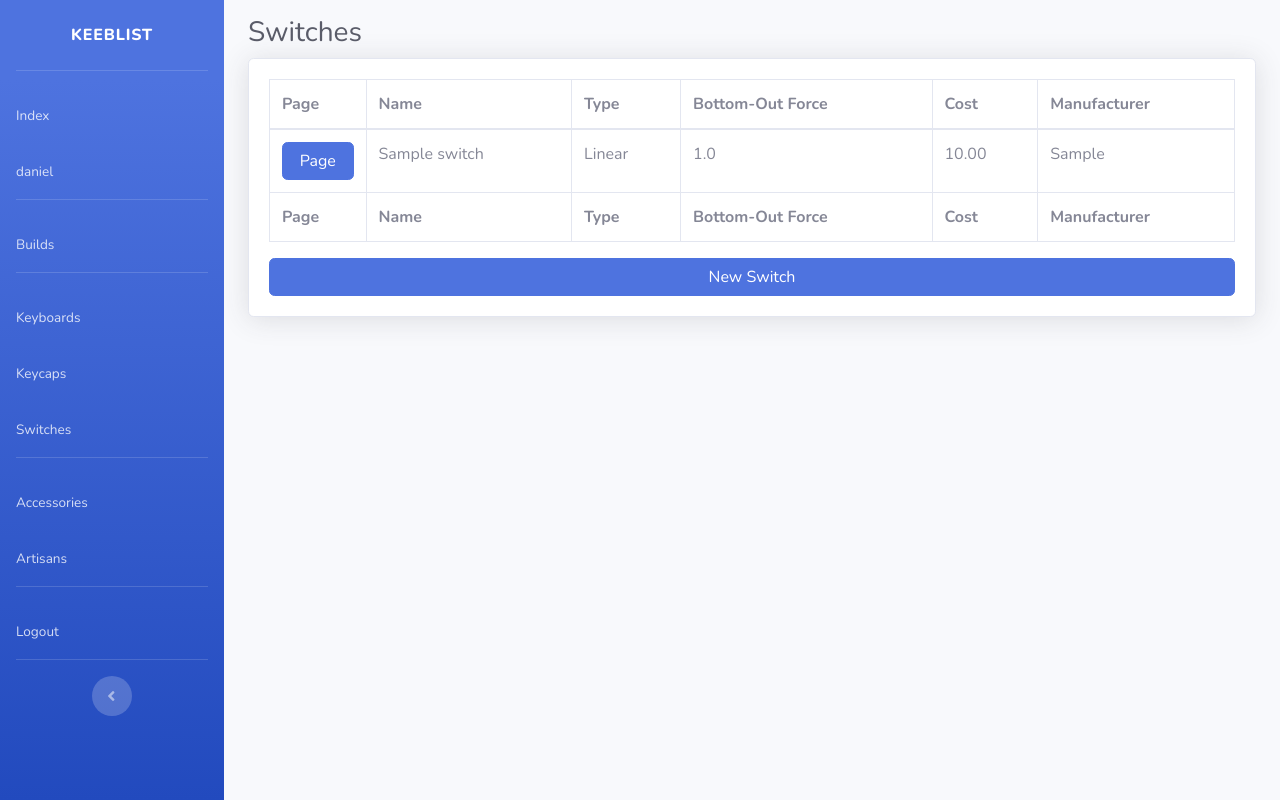
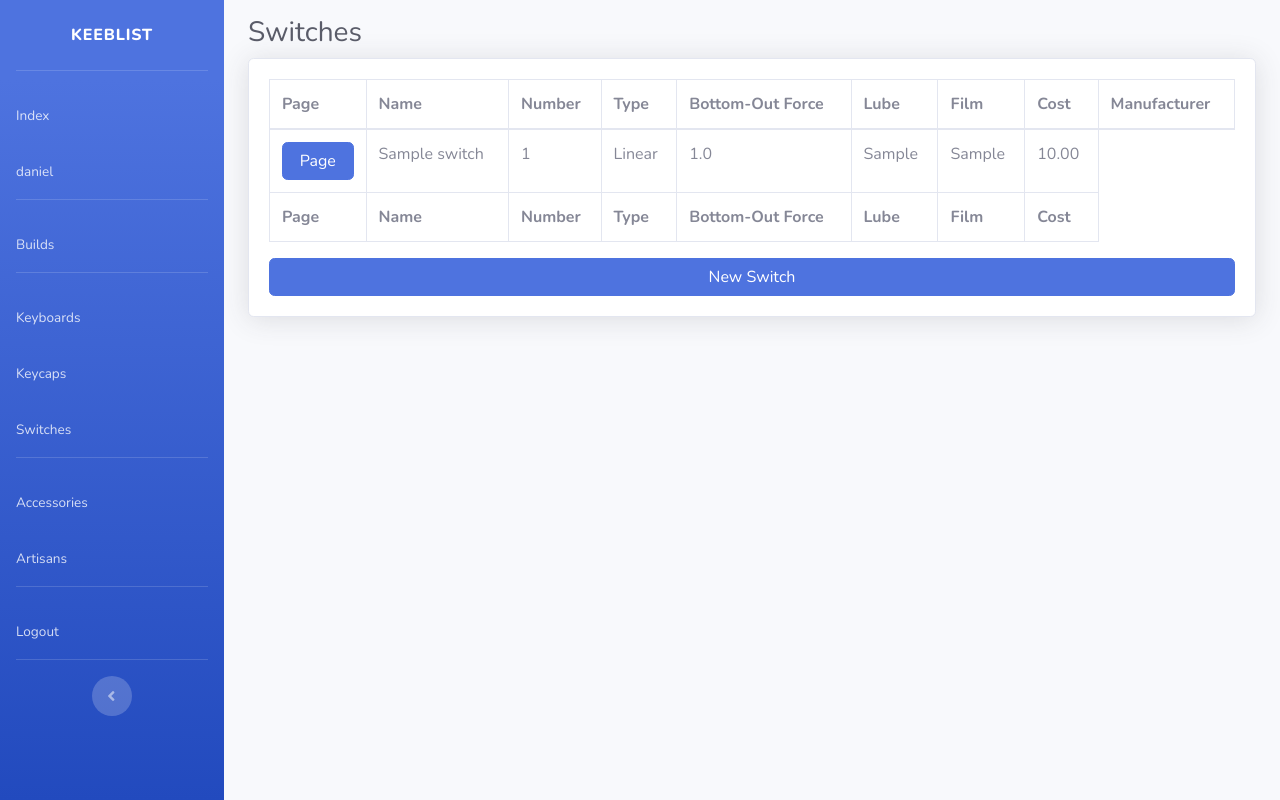
Before and after one commit to kindalime/KeebList, a Django app: page /app/switch/ in a window 1280 px wide. Run offline with Django 3.2, Linux system fonts and the light colour scheme; a user stored in the database is signed in; tables that the repository leaves empty hold one stand-in row (values such as "Sample post"); some libraries are stand-ins or nearby versions.

Commit message:
Update and expand templates

```diff
--- a/templates/app/artisan_list.html
+++ b/templates/app/artisan_list.html
@@ -17,6 +17,7 @@
                             <th>Page</th>
                             <th>Name</th>
                             <th>Status</th>
+                            <th>Profile</th>
                             <th>Cost</th>
                             <th>Manufacturer</th>
                         </tr>
@@ -26,6 +27,7 @@
                             <th>Page</th>
                             <th>Name</th>
                             <th>Status</th>
+                            <th>Profile</th>
                             <th>Cost</th>
                             <th>Manufacturer</th>
                         </tr>
@@ -36,11 +38,13 @@
                             <td><a href="{{ artisan.get_absolute_url }}" class="btn btn-primary btn-user btn-block">Page</a></td>
                             <td>{{ artisan.name }}</td>
                             <td>{{ artisan.status }}</td>
+                            <td>{{ artisan.profile }}</td>
                             <td>{{ artisan.cost|floatformat:2 }}</td>
                             <td>{{ artisan.manufacturer }}</td>
                         </tr>
                         {% empty %}
                         <tr>
+                            <td></td>
                             <td></td>
                             <td></td>
                             <td></td>
--- a/templates/app/keycap_list.html
+++ b/templates/app/keycap_list.html
@@ -16,6 +16,7 @@
                         <tr>
                             <th>Page</th>
                             <th>Name</th>
+                            <th>Status</th>
                             <th>Profile</th>
                             <th>Sets</th>
                             <th>Material</th>
@@ -26,6 +27,7 @@
                         <tr>
                             <th>Page</th>
                             <th>Name</th>
+                            <th>Status</th>
                             <th>Profile</th>
                             <th>Sets</th>
                             <th>Material</th>
@@ -37,6 +39,7 @@
                         <tr>
                             <td><a href="{{ keycap.get_absolute_url }}" class="btn btn-primary btn-user btn-block">Page</a></td>
                             <td>{{ keycap.name }}</td>
+                            <td>{{ keycap.status }}</td>
                             <td>{{ keycap.profile }}</td>
                             <td>{{ keycap.sets }}</td>
                             <td>{{ keycap.material }}</td>
@@ -44,6 +47,8 @@
                         </tr>
                         {% empty %}
                         <tr>
+                            <td></td>
+                            <td></td>
                             <td></td>
                             <td></td>
                             <td></td>
--- a/templates/app/switch_list.html
+++ b/templates/app/switch_list.html
@@ -16,8 +16,11 @@
                         <tr>
                             <th>Page</th>
                             <th>Name</th>
+                            <th>Number</th>
                             <th>Type</th>
                             <th>Bottom-Out Force</th>
+                            <th>Lube</th>
+                            <th>Film</th>
                             <th>Cost</th>
                             <th>Manufacturer</th>
                         </tr>
@@ -26,10 +29,12 @@
                         <tr>
                             <th>Page</th>
                             <th>Name</th>
+                            <th>Number</th>
                             <th>Type</th>
                             <th>Bottom-Out Force</th>
+                            <th>Lube</th>
+                            <th>Film</th>
                             <th>Cost</th>
-                            <th>Manufacturer</th>
                         </tr>
                     </tfoot>
                     <tbody>
@@ -37,13 +42,18 @@
                         <tr>
                             <td><a href="{{ switch.get_absolute_url }}" class="btn btn-primary btn-user btn-block">Page</a></td>
                             <td>{{ switch.name }}</td>
+                            <td>{{ switch.number }}</td>
                             <td>{{ switch.switch_type }}</td>
                             <td>{{ switch.bottom_out_force }}</td>
+                            <td>{{ switch.lube }}</td>
+                            <td>{{ switch.film }}</td>
                             <td>{{ switch.cost|floatformat:2 }}</td>
-                            <td>{{ switch.manufacturer }}</td>
                         </tr>
                         {% empty %}
                         <tr>
+                            <td></td>
+                            <td></td>
+                            <td></td>
                             <td></td>
                             <td></td>
                             <td></td>
```
Also changed, not shown: templates/app/keyboard_list.html (+10 -0 lines).
